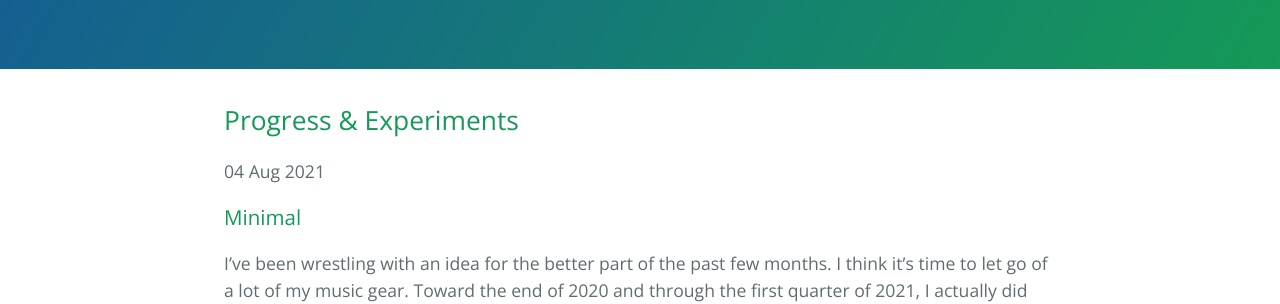
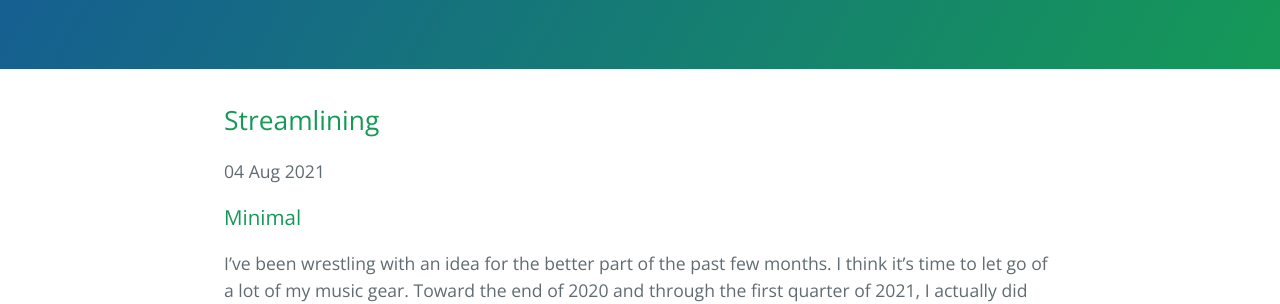
Before and after one commit to coldfashioned/coldfashioned.github.io, a Jekyll site: the page built from _posts/2021-08-04-CoronaVirus25.md, in a window 1280 px wide. Shown: the part 314-618 px from the top of the page. Built offline with Jekyll 4.4.1, drawn with Linux system fonts in a browser that asks for light colours.

Commit message:
correcting blog post title

```diff
--- a/_posts/2021-08-04-CoronaVirus25.md
+++ b/_posts/2021-08-04-CoronaVirus25.md
@@ -1,6 +1,6 @@
 ---
 layout: post
-title:  "Progress & Experiments"
+title:  "Streamlining"
 date:   2021-08-04
 tags:   music hobbies decisions Progress
 ---
```
